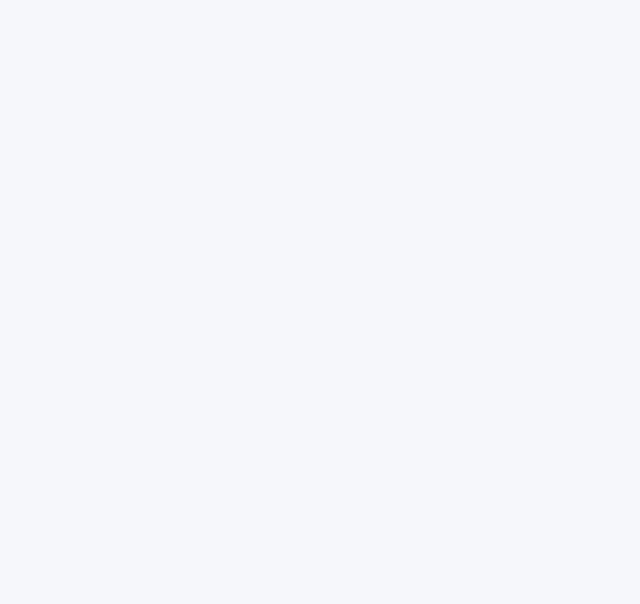
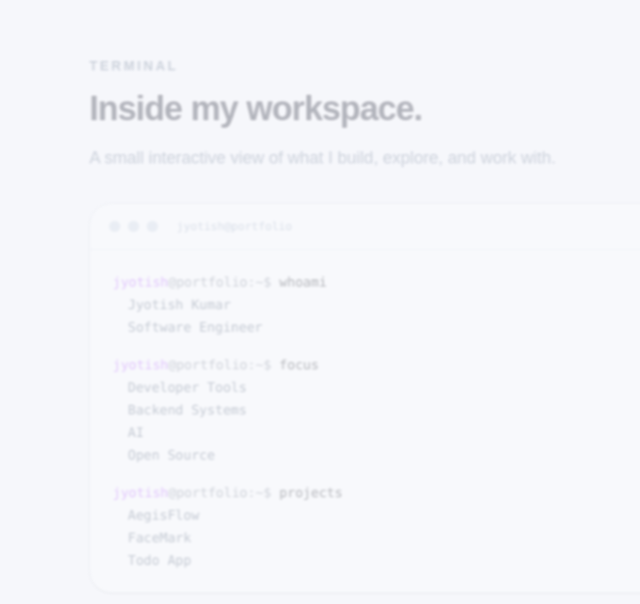
Before and after one commit to jyotish6699/jyotish-portfolio, a Next.js app: page / in a window 1280 px wide. Shown: the part 5331-5935 px from the top of the page, without its empty margins (92-732 px from the left). Before the commit the page ends 5201 px from the top, so only its background shows below. Built offline with nearby package versions, Linux system fonts and the light colour scheme.

Commit message:
feat: add terminal showcase
Add a terminal-inspired developer workspace section using reusable components and centralized terminal data.

```diff
--- a/src/app/page.tsx
+++ b/src/app/page.tsx
@@ -5,6 +5,7 @@ import { HeroCard } from "@/components/hero/HeroCard";
 import { LeetCodeCard } from "@/components/leetcode/LeetCodeCard";
 import { ProjectsCard } from "@/components/projects/ProjectsCard";
 import { SkillsCard } from "@/components/skills/SkillsCard";
+import TerminalCard from "@/components/terminal/TerminalCard";
 
 export default function Home() {
   return (
@@ -17,6 +18,7 @@ export default function Home() {
           <ProjectsCard />
           <GitHubCard />
           <LeetCodeCard />
+          <TerminalCard />
         </CardStack>
       </div>
     </main>
--- /dev/null
+++ b/src/components/terminal/TerminalCard.tsx
@@ -0,0 +1,52 @@
+import { terminalCommands } from "@/data/terminal";
+import TerminalOutput from "./TerminalOutput";
+import TerminalPrompt from "./TerminalPrompt";
+
+export default function TerminalCard() {
+  return (
+    <section className="mx-auto w-full max-w-5xl px-6 py-24">
+      <div className="mb-8">
+        <p className="mb-4 text-sm font-semibold uppercase tracking-[0.2em] text-slate-500">
+          Terminal
+        </p>
+
+        <h2 className="text-4xl font-bold tracking-tight text-slate-950">
+          Inside my <span className="text-gradient">workspace.</span>
+        </h2>
+
+        <p className="mt-4 max-w-2xl text-lg leading-8 text-slate-500">
+          A small interactive view of what I build, explore, and work with.
+        </p>
+      </div>
+
+      <div className="overflow-hidden rounded-3xl border border-slate-200 bg-white shadow-sm">
+        <div className="flex items-center gap-2 border-b border-slate-200 px-5 py-4">
+          <span className="h-3 w-3 rounded-full bg-slate-300" />
+          <span className="h-3 w-3 rounded-full bg-slate-300" />
+          <span className="h-3 w-3 rounded-full bg-slate-300" />
+
+          <span className="ml-3 font-mono text-xs text-slate-400">
+            jyotish@portfolio
+          </span>
+        </div>
+
+        <div className="space-y-5 p-6">
+          <div>
+            <TerminalPrompt command="whoami" />
+            <TerminalOutput lines={terminalCommands.whoami} />
+          </div>
+
+          <div>
+            <TerminalPrompt command="focus" />
+            <TerminalOutput lines={terminalCommands.focus} />
+          </div>
+
+          <div>
+            <TerminalPrompt command="projects" />
+            <TerminalOutput lines={terminalCommands.projects} />
+          </div>
+        </div>
+      </div>
+    </section>
+  );
+}
--- /dev/null
+++ b/src/components/terminal/TerminalOutput.tsx
@@ -0,0 +1,15 @@
+type TerminalOutputProps = {
+  lines: string[];
+};
+
+export default function TerminalOutput({
+  lines,
+}: TerminalOutputProps) {
+  return (
+    <div className="mt-1 space-y-1 pl-4 font-mono text-sm text-slate-600">
+      {lines.map((line) => (
+        <div key={line}>{line}</div>
+      ))}
+    </div>
+  );
+}
```
